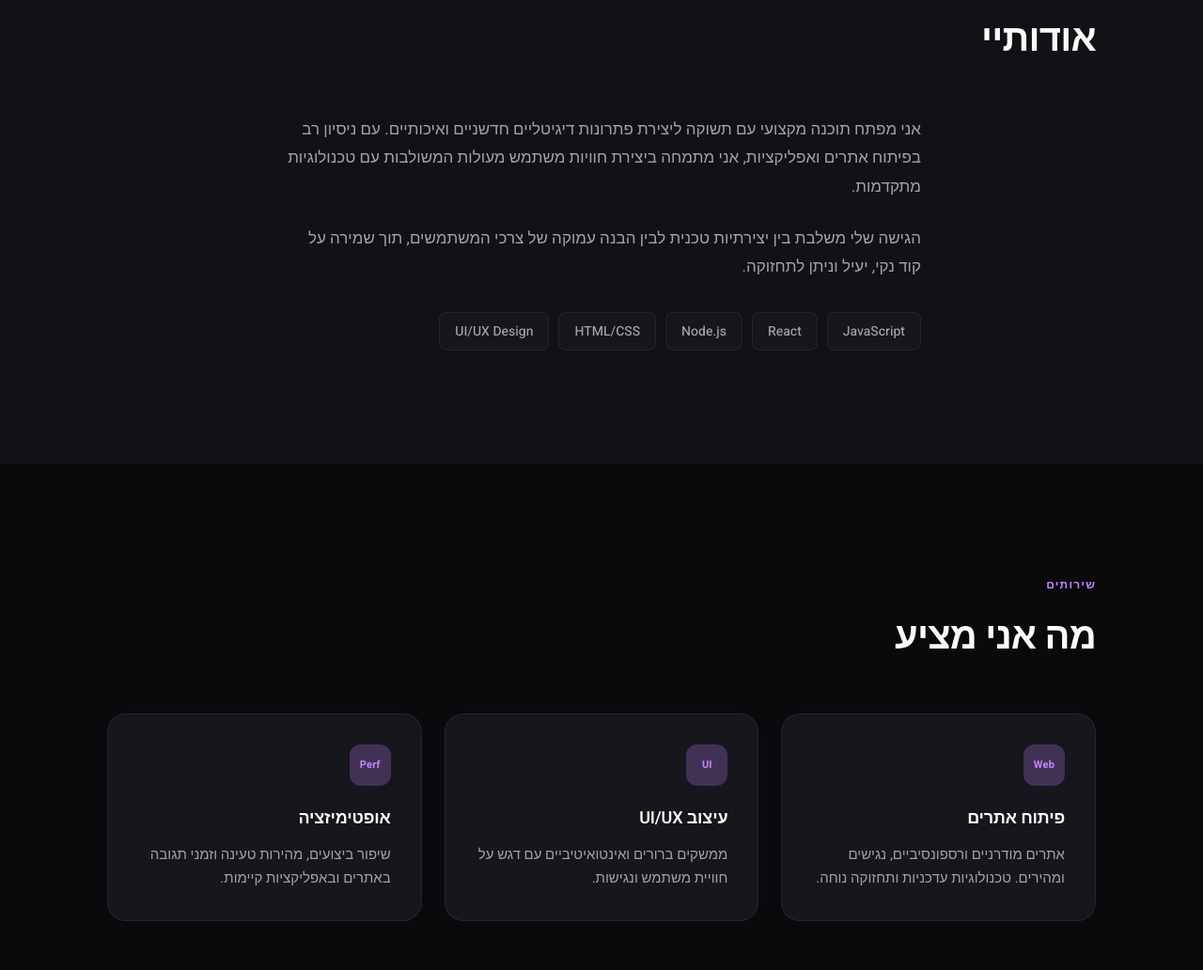
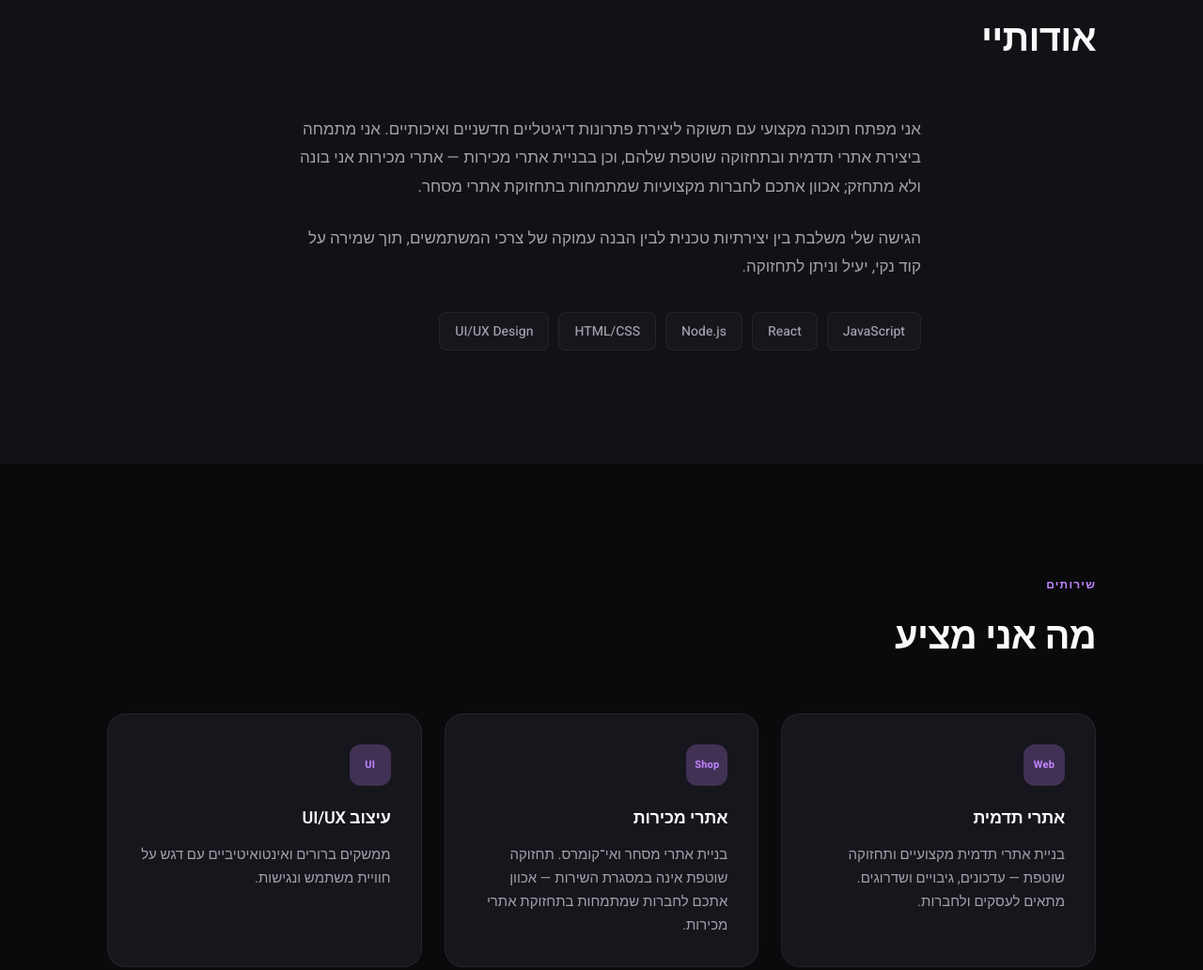
Before and after one commit to levinilay/IlayDev-portfolio1, a website: page ilay-portfolio/index.html in a window 1280 px wide. Shown: the part 943-1975 px from the top of the page at 94% size. Drawn offline with Linux system fonts and the light colour scheme.

Commit message:
Update index.html

```diff
--- a/ilay-portfolio/index.html
+++ b/ilay-portfolio/index.html
@@ -62,8 +62,8 @@
                 <div class="about-text fade-in-up">
                     <p>
                         אני מפתח תוכנה מקצועי עם תשוקה ליצירת פתרונות דיגיטליים חדשניים ואיכותיים.
-                        עם ניסיון רב בפיתוח אתרים ואפליקציות, אני מתמחה ביצירת חוויות משתמש מעולות
-                        המשולבות עם טכנולוגיות מתקדמות.
+                        אני מתמחה ביצירת אתרי תדמית ובתחזוקה שוטפת שלהם, וכן בבניית אתרי מכירות —
+                        אתרי מכירות אני בונה ולא מתחזק; אכוון אתכם לחברות מקצועיות שמתמחות בתחזוקת אתרי מסחר.
                     </p>
                     <p>
                         הגישה שלי משלבת בין יצירתיות טכנית לבין הבנה עמוקה של צרכי המשתמשים,
@@ -89,18 +89,18 @@
             <div class="services-grid">
                 <div class="service-card fade-in-up">
                     <div class="service-icon" aria-hidden="true">Web</div>
-                    <h3>פיתוח אתרים</h3>
-                    <p>אתרים מודרניים ורספונסיביים, נגישים ומהירים. טכנולוגיות עדכניות ותחזוקה נוחה.</p>
+                    <h3>אתרי תדמית</h3>
+                    <p>בניית אתרי תדמית מקצועיים ותחזוקה שוטפת — עדכונים, גיבויים ושדרוגים. מתאים לעסקים ולחברות.</p>
+                </div>
+                <div class="service-card fade-in-up">
+                    <div class="service-icon" aria-hidden="true">Shop</div>
+                    <h3>אתרי מכירות</h3>
+                    <p>בניית אתרי מסחר ואי־קומרס. תחזוקה שוטפת אינה במסגרת השירות — אכוון אתכם לחברות שמתמחות בתחזוקת אתרי מכירות.</p>
                 </div>
                 <div class="service-card fade-in-up">
                     <div class="service-icon" aria-hidden="true">UI</div>
                     <h3>עיצוב UI/UX</h3>
                     <p>ממשקים ברורים ואינטואיטיביים עם דגש על חוויית משתמש ונגישות.</p>
-                </div>
-                <div class="service-card fade-in-up">
-                    <div class="service-icon" aria-hidden="true">Perf</div>
-                    <h3>אופטימיזציה</h3>
-                    <p>שיפור ביצועים, מהירות טעינה וזמני תגובה באתרים ובאפליקציות קיימות.</p>
                 </div>
             </div>
         </div>
```
